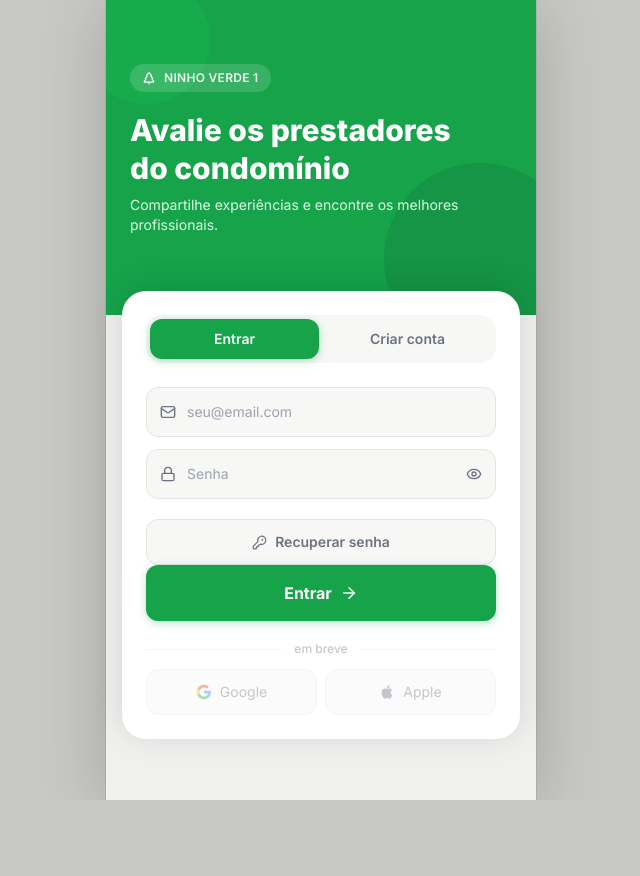
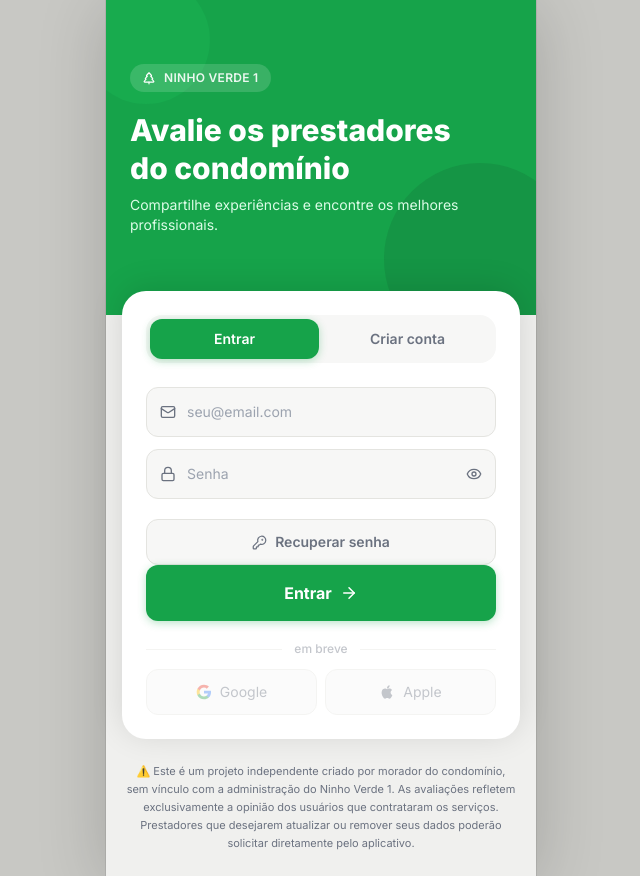
Before and after one commit to vinaico1/avalia_service, a React (Vite) app: page /login in a window 1280 px wide. Shown: the whole page, without its empty margins (319-959 px from the left). Before the commit the page ends 800 px from the top, so only its background shows below. Built offline with nearby package versions, Linux system fonts and the light colour scheme; no server answers.

Commit message:
feat: rodape com aviso de projeto independente na tela de login
Co-Authored-By: Claude Sonnet 4.6 <noreply@anthropic.com>

```diff
--- a/src/pages/Auth.jsx
+++ b/src/pages/Auth.jsx
@@ -157,7 +157,11 @@ export default function Auth() {
           </div>
         </div>
       </div>
-      <div className="h-8" />
+      <div className="px-5 py-6">
+        <p className="text-[11px] text-ink-muted leading-relaxed text-center">
+          ⚠️ Este é um projeto independente criado por morador do condomínio, sem vínculo com a administração do Ninho Verde 1. As avaliações refletem exclusivamente a opinião dos usuários que contrataram os serviços. Prestadores que desejarem atualizar ou remover seus dados poderão solicitar diretamente pelo aplicativo.
+        </p>
+      </div>
     </div>
   )
 }
```
